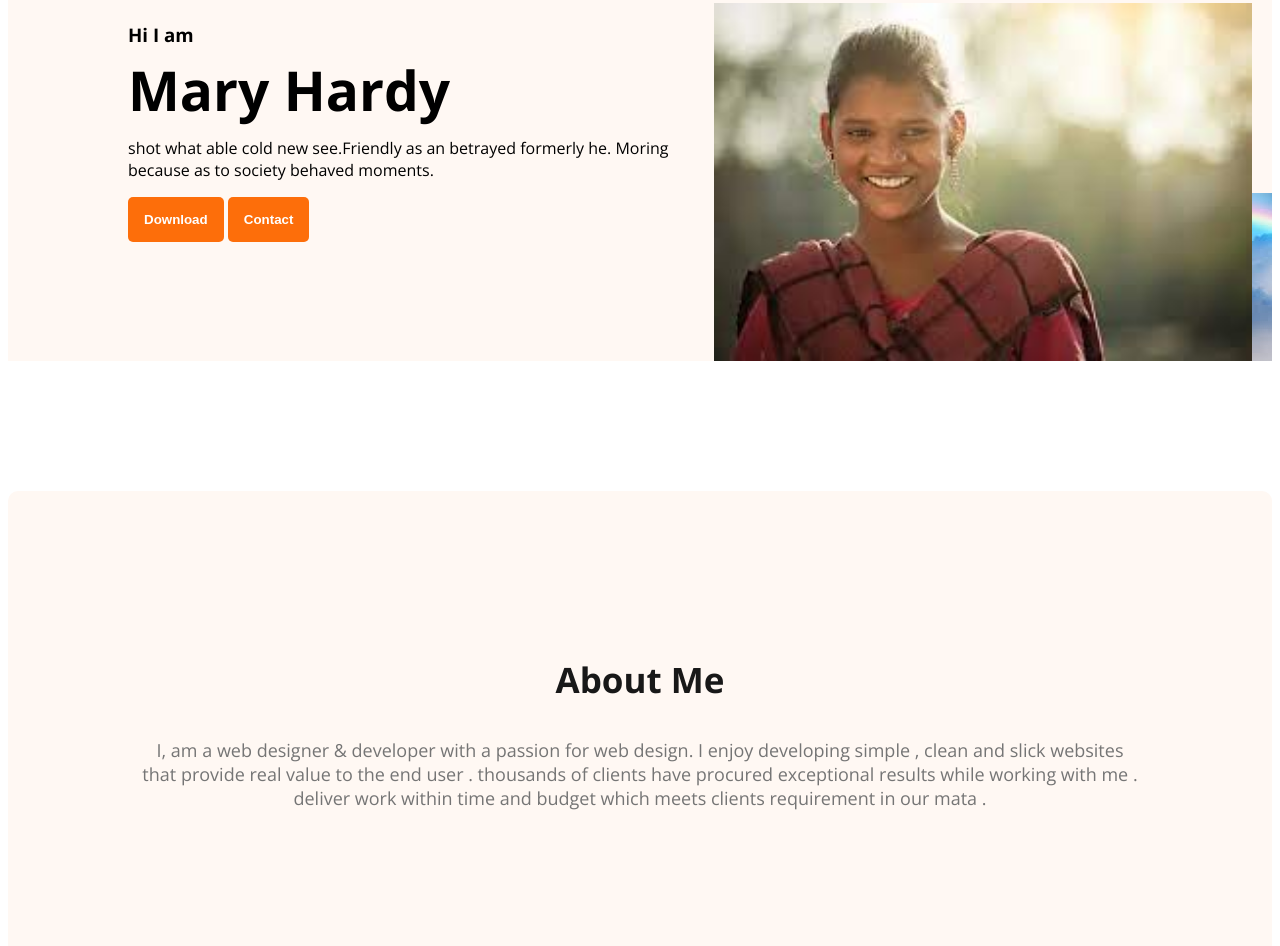
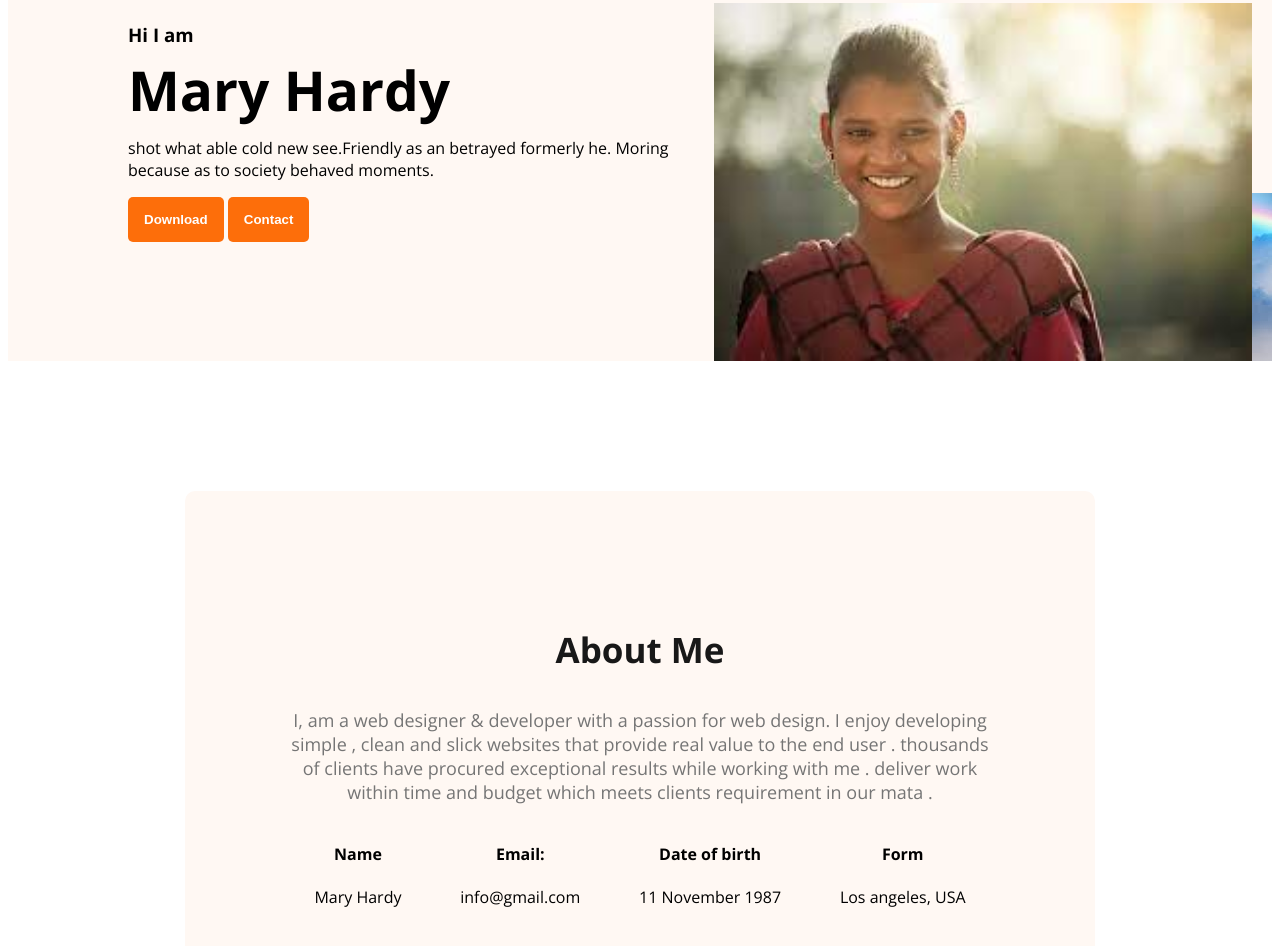
Before and after one commit to Md-shoriful/webdeveloper-protfolio, a plain HTML site: page index.html in a window 1280 px wide. Shown: the part 176-1122 px from the top of the page. Drawn offline with nearby package versions, Linux system fonts and the light colour scheme.

Commit message:
about section commit

```diff
--- a/index.html
+++ b/index.html
@@ -37,6 +37,24 @@
       <section class="about">
         <h3 class="section-title">About Me</h3>
         <p class="section-description">I, am a web designer & developer with a passion for web design. I enjoy developing simple , clean and slick websites  that provide real value to the end user . thousands of clients have procured exceptional results while working with me . deliver work within time and budget which meets clients requirement in our mata .  </p>
+        <div class="about-info-container">
+            <div class="about-info">
+                <h4 class="info-title">Name</h4>
+                <p class="info-description">Mary Hardy</p>
+            </div>
+            <div class="about-info">
+                <h4 class="info-title">Email:</h4>
+                <p class="info-description">info@gmail.com</p>
+            </div>
+            <div class="about-info">
+                <h4 class="info-title">Date of birth</h4>
+                <p class="info-description">11 November 1987</p>
+            </div>
+            <div class="about-info">
+                <h4 class="info-title">Form</h4>
+                <p class="info-description">Los angeles, USA</p>
+            </div>
+        </div>
 
       </section>
 
--- a/style.css
+++ b/style.css
@@ -72,6 +72,10 @@ nav a{
 
 }
 /*main tag kaj*/
+main{
+    max-width: 910px;
+    margin: 0 auto;
+}
 .section-title{
     color: #181818;
     text-align: center;
@@ -85,8 +89,16 @@ nav a{
     font-size: 18px;
 }
 .about{
-    padding: 130px;
+    padding: 100px;
    border-radius: 10px;
    background-color: #FFF8F3;
    margin: 130px 0;
 }
+.about-info-container{
+    display: flex;
+    justify-content: space-around;
+
+}
+.about-info{
+    text-align: center;
+}
```
